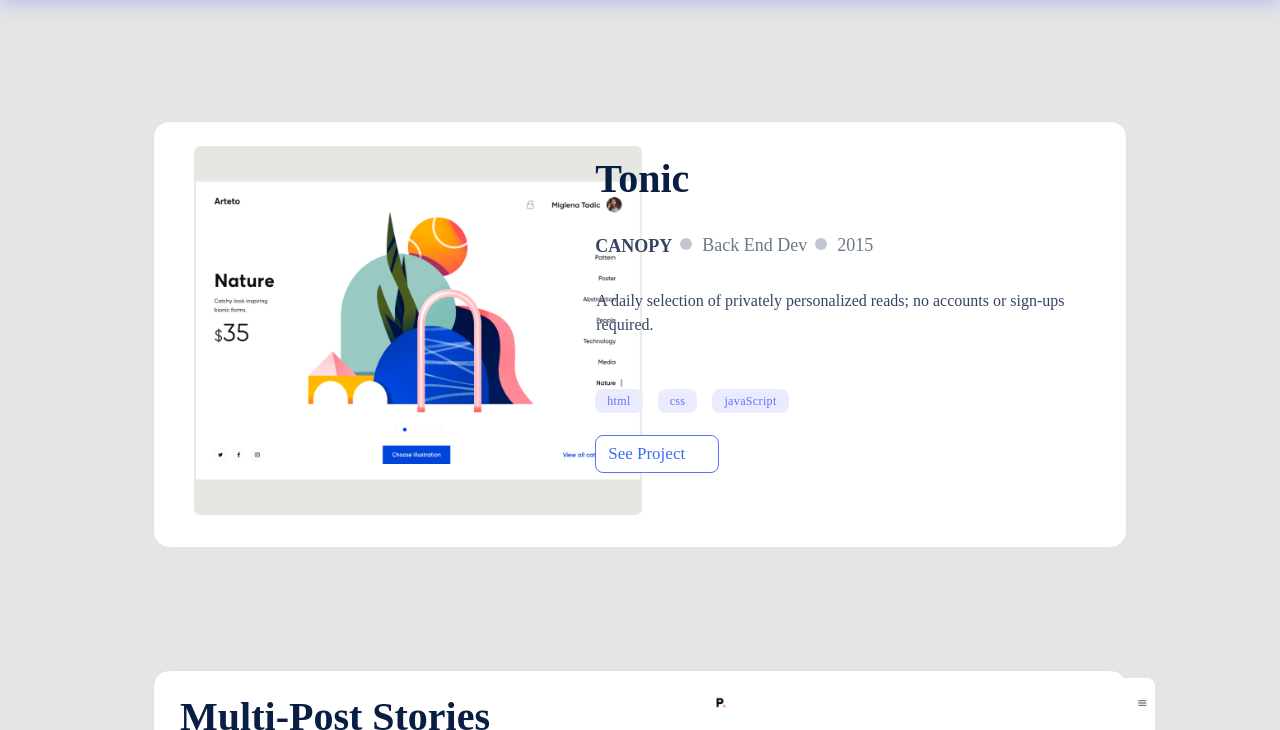
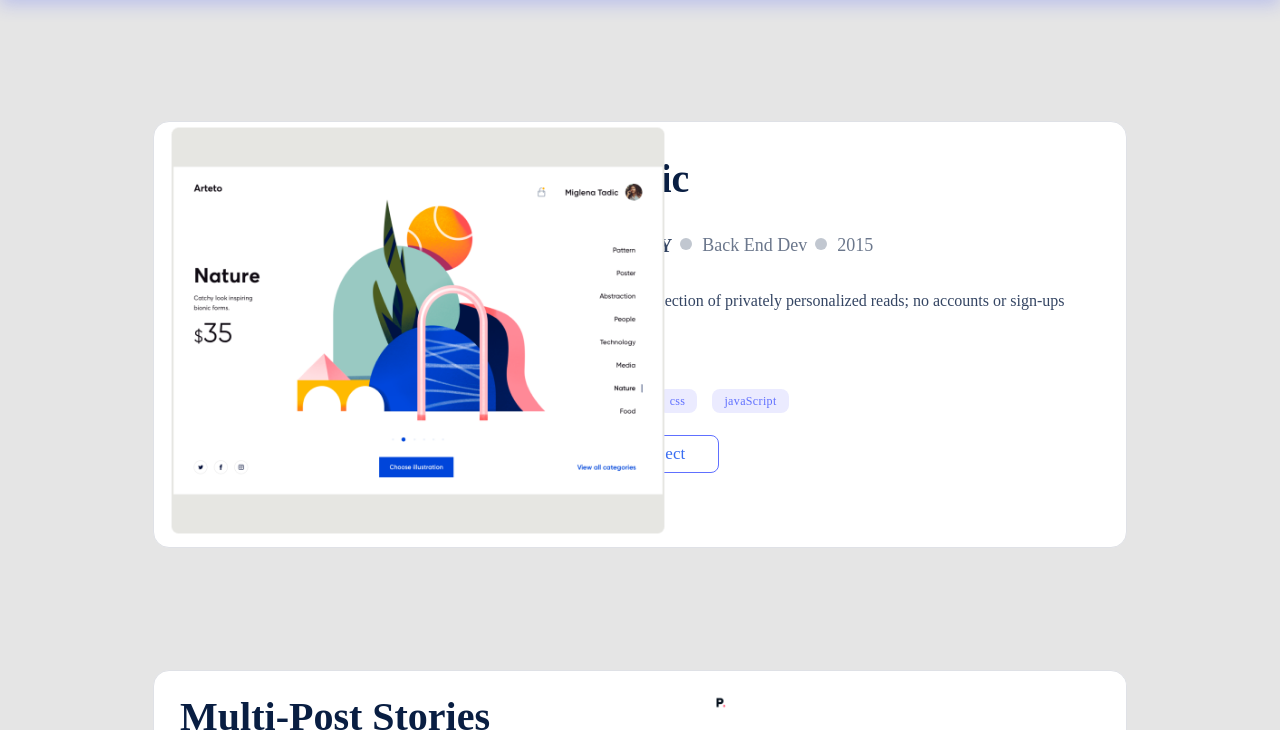
Before and after one commit to berylcl/Desktop-Version, a plain HTML site: page portfolio.html in a window 1280 px wide. In both pictures the pointer is over the picture 417 px from the left and 1281 px from the top of the page. Shown: the part 951-1681 px from the top of the page. Drawn offline with Linux system fonts and the light colour scheme.

Commit message:
Add hover effect on my recent works images

```diff
--- a/style.css
+++ b/style.css
@@ -1160,3 +1160,11 @@ form {
     background-origin: inherit;
   }
 }
+
+.block1, .item2, .item3, .item4 {
+  overflow: hidden;
+}
+
+.block1a img:hover, .item2a img:hover, .item3a img:hover, .item4a img:hover {
+  transform: scale(110%);
+}
```
